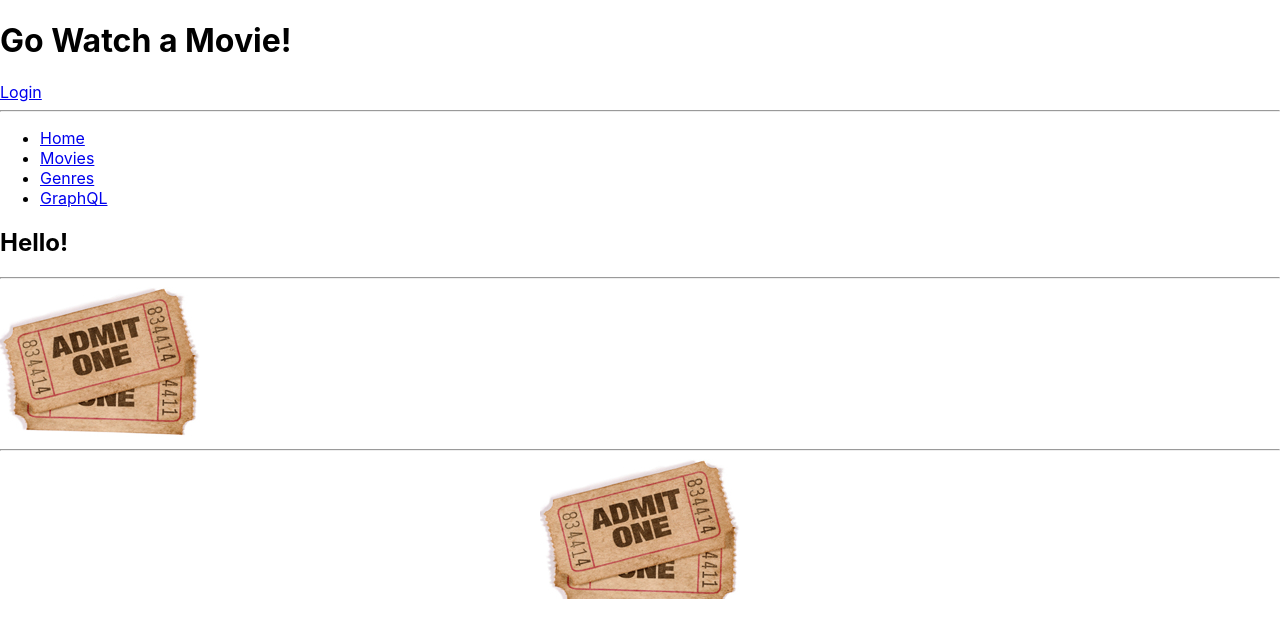
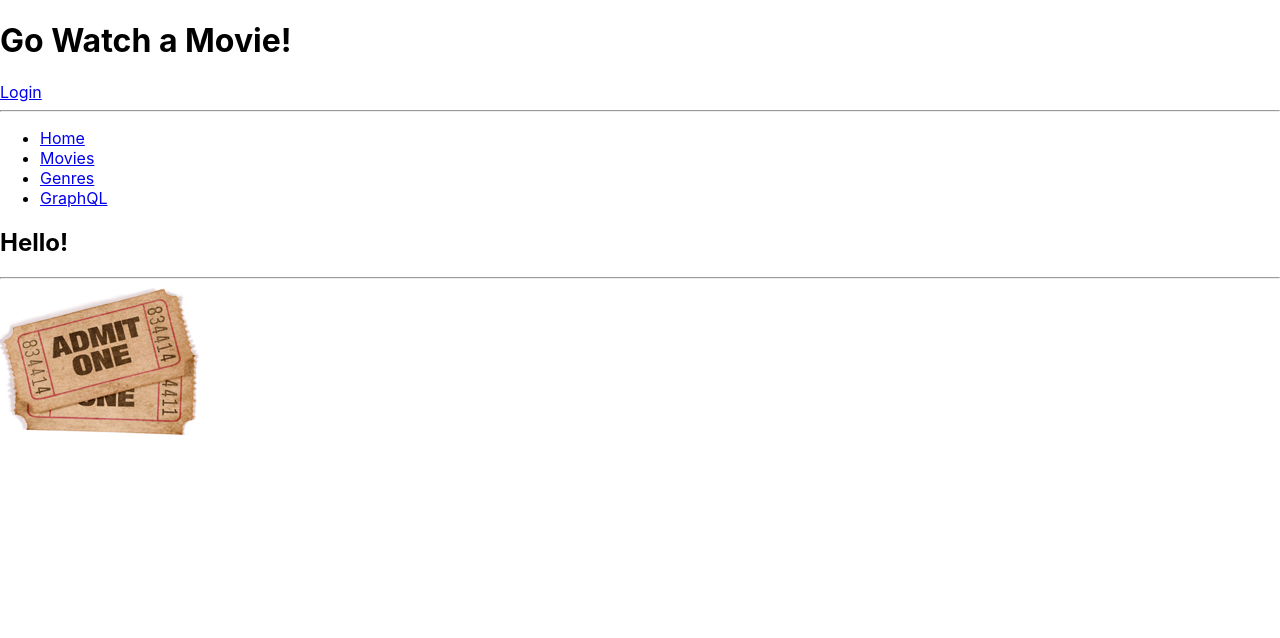
Before and after one commit to fajarabdillahfn/movies-app, a React (Create React App) app: page / in a window 1280 px wide. Shown: the top 638 px of the page. Built offline with nearby package versions, Linux system fonts and the light colour scheme; the HTML template or start-up script is replaced by a standard one.

Commit message:
clean up

```diff
--- a/src/components/GraphQL.jsx
+++ b/src/components/GraphQL.jsx
@@ -25,7 +25,11 @@ export default class GraphQL extends Component {
       searchTerm: value,
     }));
 
-    this.performSearch();
+    if (value.length > 2) {
+      this.performSearch();
+    } else {
+      this.setState({ movies: [] });
+    }
   };
 
   performSearch() {
@@ -111,7 +115,7 @@ export default class GraphQL extends Component {
   }
 
   render() {
-    const { movies, searchTerm } = this.state
+    const { movies, searchTerm } = this.state;
 
     return (
       <Fragment>
--- a/src/components/Home.jsx
+++ b/src/components/Home.jsx
@@ -9,8 +9,6 @@ export default class Home extends Component {
         <h2>Hello!</h2>
         <hr />
         <img src={Ticket} alt='movie ticket' />
-        <hr />
-        <div className="ticket"></div>
       </div>
     );
   }
```
